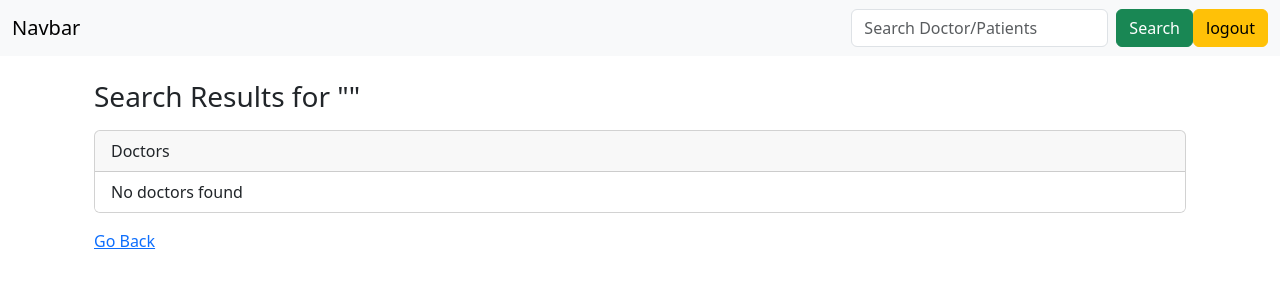
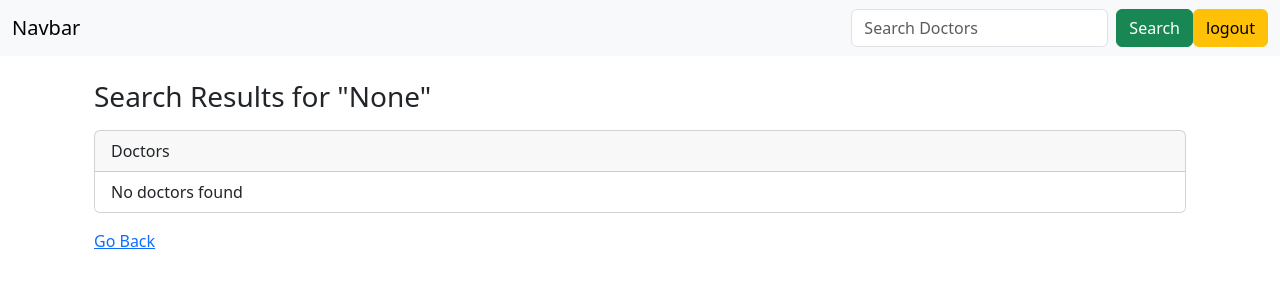
Before and after one commit to 24f2009315/hospital-management-system-v1, a Flask app: page /patient_dashboard/search in a window 1280 px wide. Shown: the top 300 px of the page. Run offline with Flask 3, Linux system fonts and the light colour scheme; a user stored in the database is signed in.

Commit message:
Made Small Changes

```diff
--- a/templates/admin/add_doctors.html
+++ b/templates/admin/add_doctors.html
@@ -23,7 +23,7 @@
                 {% endfor %}
             </select>
         </div>
-        <button type="submit" class="btn btn-outline-dark">Add</button>
+        <button type="submit" class="btn btn-success">Add</button>
         <a href="{{ url_for('admin_api.admin_dashboard') }}" class="btn btn-warning">Cancel</a>
     </form>
 {% endblock %}
--- a/templates/patient/layout.html
+++ b/templates/patient/layout.html
@@ -12,7 +12,7 @@
   <div class="container-fluid">
     <a class="navbar-brand">Navbar</a><br>
     <form class="d-flex ms-auto" role="search" method="POST" action="{{ url_for('patient_api.search_users') }}"><br>
-      <input class="form-control me-2" type="search" name = "query" placeholder="Search Doctor/Patients" aria-label="Search"/><br>
+      <input class="form-control me-2" type="search" name = "query" placeholder="Search Doctors" aria-label="Search"/><br>
       <button class="btn btn-success" type="submit">Search</button><br>
     </form>
     <br>
--- a/templates/patient/patient_search.html
+++ b/templates/patient/patient_search.html
@@ -2,7 +2,7 @@
 
 {% block body %}
 <div class="container mt-4">
-    <h3 class="mb-3">Search Results for "{{ query }}"</h3>
+    <h3 class="mb-3">Search Results for "{{ request.form.get('query') }}"</h3>
 
     <div class="card mb-3">
         <div class="card-header">Doctors</div>
```
